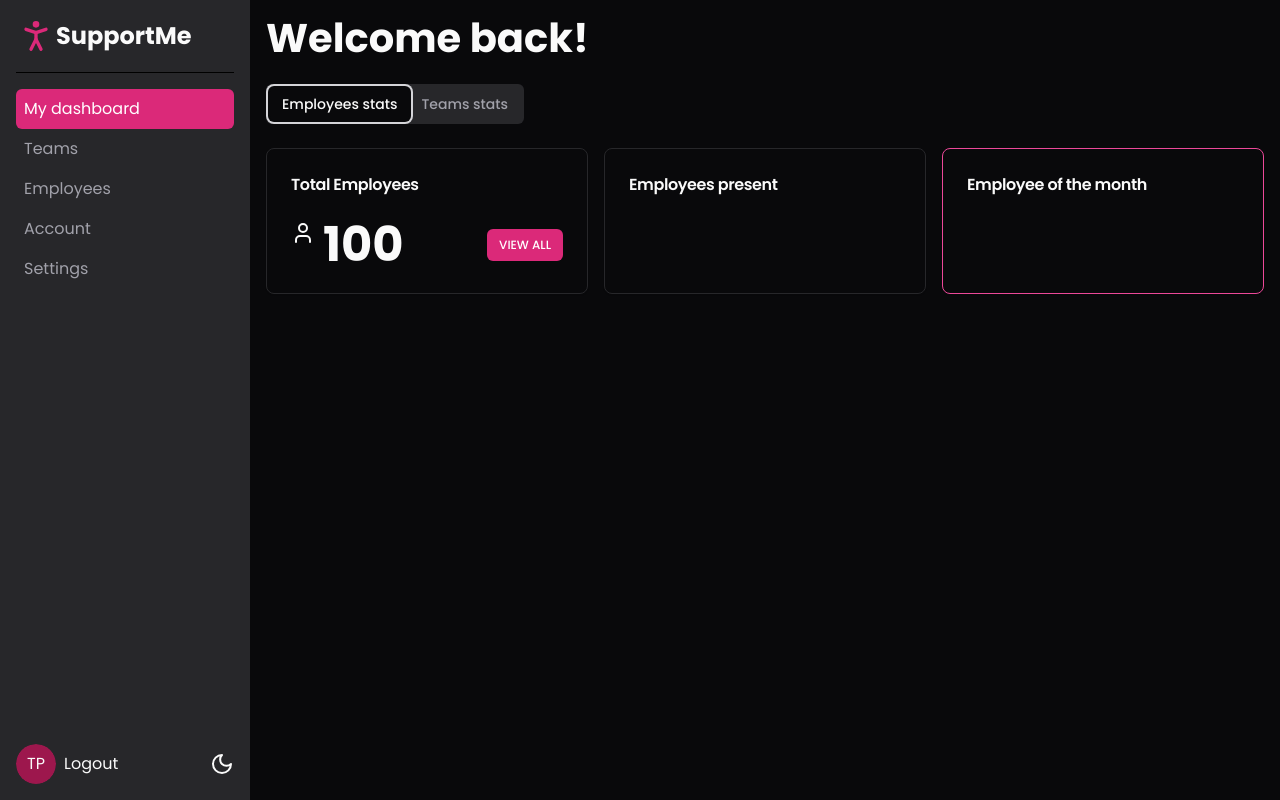
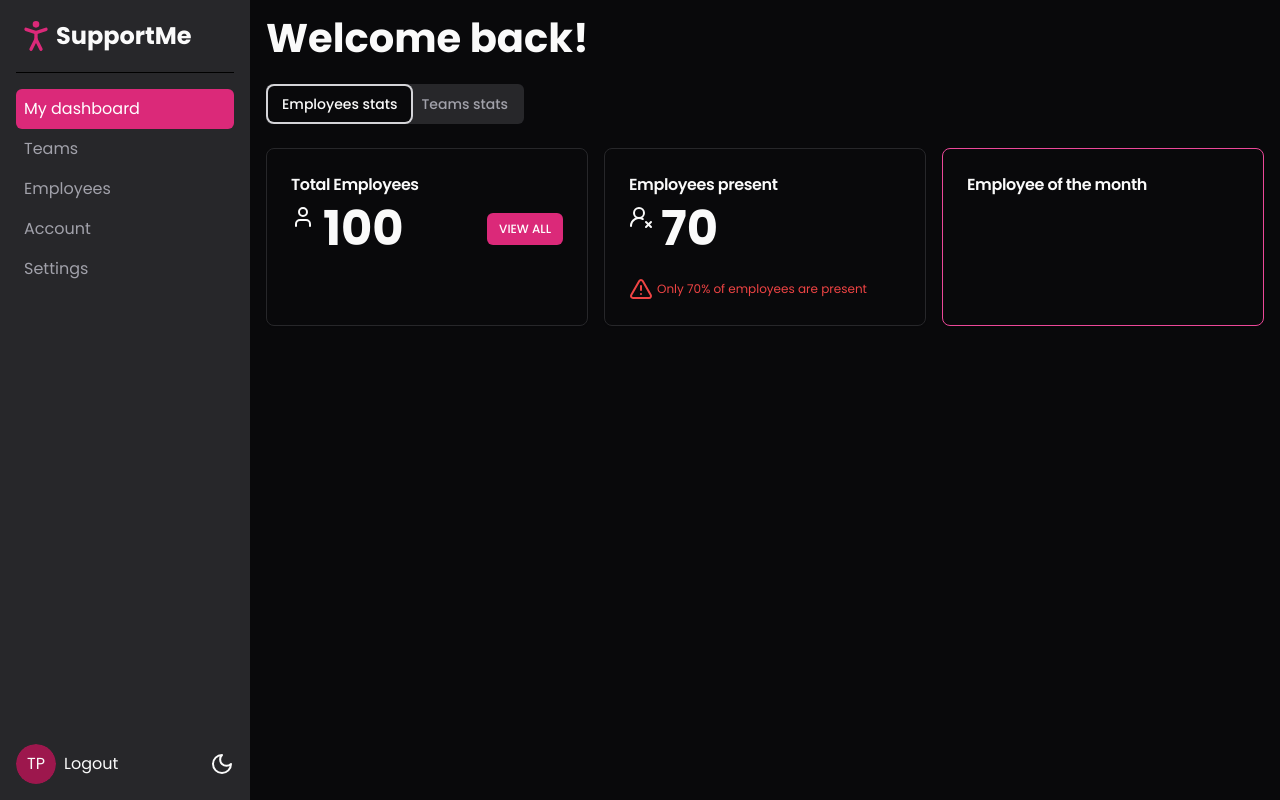
Before and after one commit to Wolferner/shadcn-ui-learning, a Next.js app: page /dashboard in a window 1280 px wide. Both pictures are taken after a click on the tab "Employees stats". Built offline with nearby package versions, Linux system fonts and the light colour scheme.

Commit message:
34. added ui logic to card

```diff
--- a/app/dashboard/components/employees-stats.tsx
+++ b/app/dashboard/components/employees-stats.tsx
@@ -1,19 +1,35 @@
 import { Button } from '@/components/ui/button';
-import { Card, CardContent, CardHeader, CardTitle } from '@/components/ui/card';
-import { UserIcon } from 'lucide-react';
+import {
+	Card,
+	CardContent,
+	CardFooter,
+	CardHeader,
+	CardTitle,
+} from '@/components/ui/card';
+import {
+	AlertTriangleIcon,
+	BadgeCheckIcon,
+	UserCheck2Icon,
+	UserIcon,
+	UserRoundXIcon,
+} from 'lucide-react';
 import Link from 'next/link';
 
 export default function EmployeesStats() {
+	const totalEmployees = 100;
+	const employeesPresent = 70;
+	const employeesPresentPercentage = (employeesPresent / totalEmployees) * 100;
+
 	return (
 		<div className='grid lg:grid-cols-3 gap-4'>
 			<Card>
-				<CardHeader>
+				<CardHeader className='pb-2'>
 					<CardTitle className='text-base'>Total Employees</CardTitle>
 				</CardHeader>
 				<CardContent className='flex justify-between items-center '>
 					<div className='flex gap-2'>
 						<UserIcon />
-						<div className='text-5xl font-bold'>100</div>
+						<div className='text-5xl font-bold'>{totalEmployees}</div>
 					</div>
 					<div>
 						<Button size='xs' asChild>
@@ -22,13 +38,39 @@
 					</div>
 				</CardContent>
 			</Card>
+
 			<Card>
-				<CardHeader>
+				<CardHeader className='pb-2'>
 					<CardTitle className='text-base'>Employees present</CardTitle>
 				</CardHeader>
+				<CardContent>
+					<div className='flex gap-2'>
+						{employeesPresentPercentage > 75 ? (
+							<UserCheck2Icon />
+						) : (
+							<UserRoundXIcon />
+						)}
+
+						<div className='text-5xl font-bold'>{employeesPresent}</div>
+					</div>
+				</CardContent>
+				<CardFooter>
+					{employeesPresentPercentage > 75 ? (
+						<span className='text-xs text-green-500 flex gap-1 items-center '>
+							<BadgeCheckIcon />
+							{employeesPresentPercentage}% of employees present
+						</span>
+					) : (
+						<span className='text-xs text-red-500 flex gap-1 items-center '>
+							<AlertTriangleIcon />
+							Only {employeesPresentPercentage}% of employees are present
+						</span>
+					)}
+				</CardFooter>
 			</Card>
+
 			<Card className='border-pink-500'>
-				<CardHeader>
+				<CardHeader className='pb-2'>
 					<CardTitle className='text-base'>Employee of the month</CardTitle>
 				</CardHeader>
 			</Card>
```
